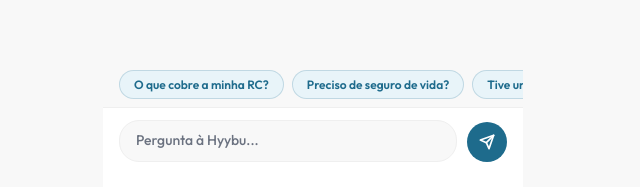
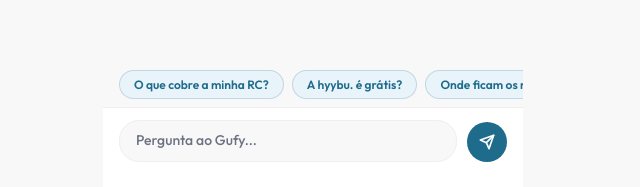
Before and after one commit to hyybupt/hyybu, a website: page hyybu-chat.html in a window 1280 px wide. Shown: the part 610-797 px from the top of the page, 327-967 px from the left. Drawn offline with Linux system fonts and the light colour scheme.

Commit message:
Add files via upload

```diff
--- a/hyybu-chat.html
+++ b/hyybu-chat.html
@@ -132,15 +132,17 @@
 <!-- SUGESTÕES -->
 <div class="suggestions" id="suggestions">
     <button class="suggestion-btn" onclick="sendSuggestion(this)">O que cobre a minha RC?</button>
-    <button class="suggestion-btn" onclick="sendSuggestion(this)">Preciso de seguro de vida?</button>
+    <button class="suggestion-btn" onclick="sendSuggestion(this)">A hyybu. é grátis?</button>
+    <button class="suggestion-btn" onclick="sendSuggestion(this)">Onde ficam os meus dados?</button>
     <button class="suggestion-btn" onclick="sendSuggestion(this)">Tive um acidente, e agora?</button>
+    <button class="suggestion-btn" onclick="sendSuggestion(this)">Como funciona a leitura da apólice?</button>
     <button class="suggestion-btn" onclick="sendSuggestion(this)">O que é uma franquia?</button>
     <button class="suggestion-btn" onclick="sendSuggestion(this)">Vale a pena seguro de saúde?</button>
 </div>
 
 <!-- INPUT -->
 <div class="input-area">
-    <textarea class="chat-input" id="chatInput" placeholder="Pergunta à Hyybu..." rows="1" onkeydown="handleKey(event)" oninput="autoResize(this)"></textarea>
+    <textarea class="chat-input" id="chatInput" placeholder="Pergunta ao Gufy..." rows="1" onkeydown="handleKey(event)" oninput="autoResize(this)"></textarea>
     <button class="send-btn" id="sendBtn" onclick="sendMessage()">
         <svg width="16" height="16" viewBox="0 0 24 24" fill="none" stroke="white" stroke-width="2.5" stroke-linecap="round" stroke-linejoin="round"><line x1="22" y1="2" x2="11" y2="13"></line><polygon points="22 2 15 22 11 13 2 9 22 2"></polygon></svg>
     </button>
```
